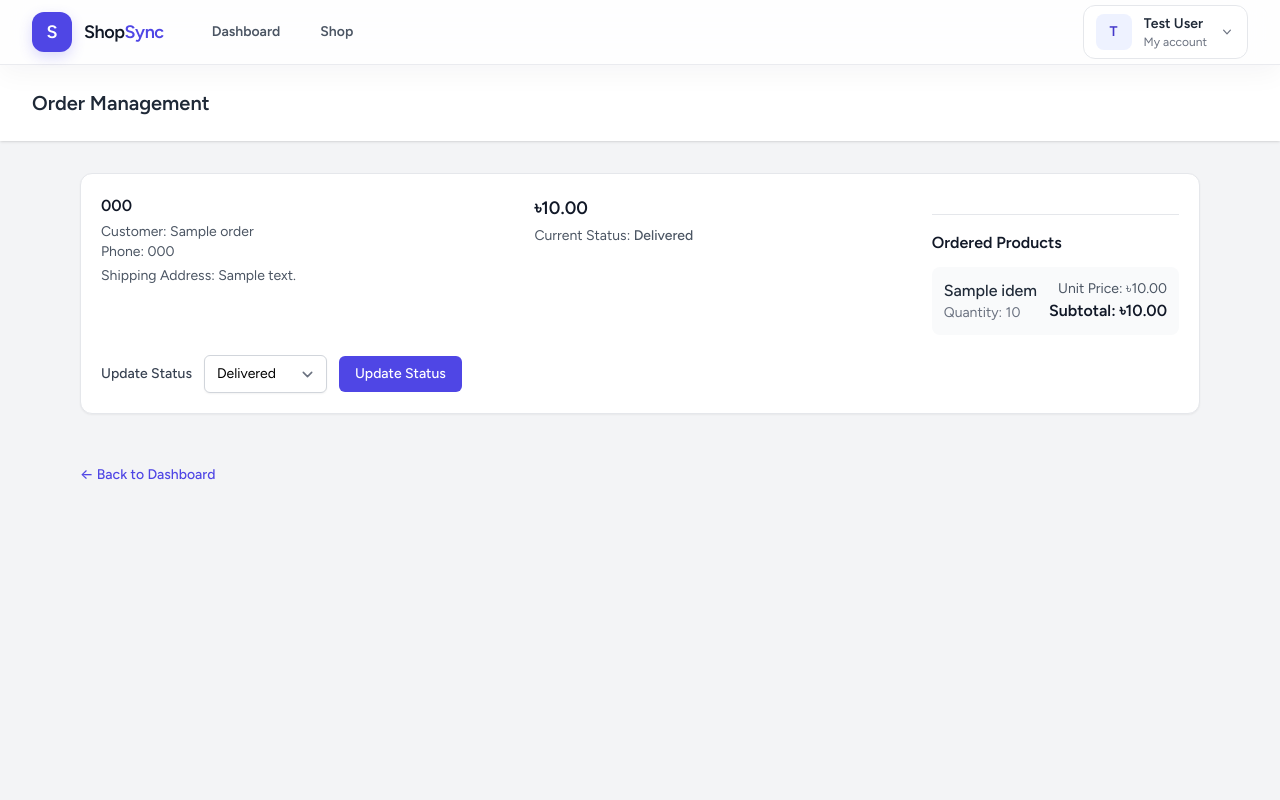
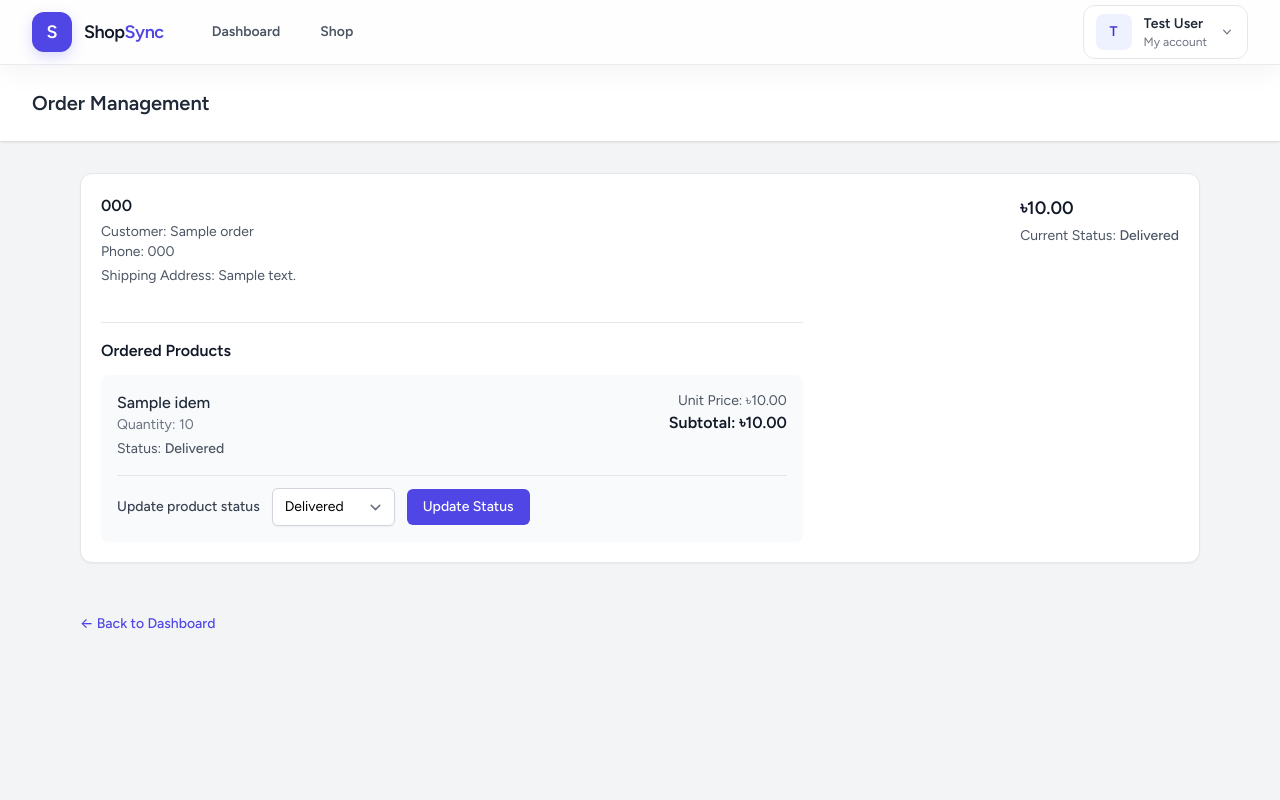
Before and after one commit to jahinhasan/shopsync-a-web-development-project, a Laravel app: page /owner/manage/orders in a window 1280 px wide. Run offline with Laravel 12, Linux system fonts and the light colour scheme; a user stored in the database is signed in; data comes from the database, SQL or seed files in the repository; tables that the repository leaves empty hold one stand-in row (values such as "Sample post"); style sheets or scripts are compiled from the project's sources.

Commit message:
feat: add per-item order fulfillment status

```diff
--- a/app/Http/Controllers/OderController.php
+++ b/app/Http/Controllers/OderController.php
@@ -14,7 +14,10 @@
 {
     public function index(): View
     {
-        $orders = Order::where('user_id', Auth::id())->latest()->paginate(12);
+        $orders = Order::where('user_id', Auth::id())
+            ->with('items')
+            ->latest()
+            ->paginate(12);
 
         return view('order.index', compact('orders'));
     }
@@ -53,6 +56,7 @@
         Order $order
     ): RedirectResponse {
         $validated = $request->validate([
+            'item_id' => ['required', 'integer'],
             'status' => [
                 'required',
                 Rule::in([
@@ -67,13 +71,12 @@
 
         $userId = Auth::id();
 
-        $ownsOrderProduct = $order->items()
+        $item = $order->items()
+            ->whereKey($validated['item_id'])
             ->whereHas('product', function ($query) use ($userId) {
                 $query->where('user_id', $userId);
             })
-            ->exists();
-
-        abort_unless($ownsOrderProduct, 403);
+            ->firstOrFail();
 
         $allowedTransitions = [
             'pending' => ['processing', 'cancelled'],
@@ -83,8 +86,12 @@
             'cancelled' => [],
         ];
 
-        $currentStatus = $order->status;
+        $currentStatus = $item->status;
         $newStatus = $validated['status'];
+
+        if ($currentStatus === $newStatus) {
+            return back()->with('success', 'Item status is unchanged.');
+        }
 
         if (! in_array(
             $newStatus,
@@ -93,18 +100,15 @@
         )) {
             return back()
                 ->withErrors([
-                    'status' => "Cannot change order status from {$currentStatus} to {$newStatus}.",
+                    'status' => "Cannot change item status from {$currentStatus} to {$newStatus}.",
                 ])
                 ->withInput();
         }
 
-
-        $order->update([
-            'status' => $validated['status'],
-        ]);
+        $item->update(['status' => $newStatus]);
 
         return redirect()
             ->route('owner.order.manage')
-            ->with('success', 'Order status updated successfully.');
+            ->with('success', 'Product order status updated successfully.');
     }
 }
--- a/resources/views/order/manage.blade.php
+++ b/resources/views/order/manage.blade.php
@@ -64,7 +64,7 @@
 
                         <div class="space-y-3">
                             @foreach ($order->items as $item)
-                                <div class="flex flex-wrap justify-between gap-3 rounded-lg bg-gray-50 p-3">
+                                <div class="flex flex-wrap justify-between gap-4 rounded-lg bg-gray-50 p-4">
                                     <div>
                                         <p class="font-medium text-gray-800">
                                             {{ $item->product_name }}
@@ -72,6 +72,13 @@
 
                                         <p class="text-sm text-gray-500">
                                             Quantity: {{ $item->quantity }}
+                                        </p>
+
+                                        <p class="mt-1 text-sm text-gray-600">
+                                            Status:
+                                            <span class="font-medium capitalize">
+                                                {{ $item->status }}
+                                            </span>
                                         </p>
                                     </div>
 
@@ -86,26 +93,24 @@
                                             ৳{{ number_format((float) $item->subtotal, 2) }}
                                         </p>
                                     </div>
-                                </div>
-                            @endforeach
-                        </div>
-                    </div>
-                </div>
 
-                {{-- Update Order Status --}}
-                <form method="POST" action="{{ route('owner.orders.update-status', $order) }}"
-                    class="mt-5 flex flex-wrap items-center gap-3">
+                                    <form method="POST"
+                                        action="{{ route('owner.orders.update-status', $order) }}"
+                                        class="flex w-full flex-wrap items-center gap-3 border-t border-gray-200 pt-3">
                                         @csrf
                                         @method('PATCH')
 
-                    <label for="status-{{ $order->id }}" class="text-sm font-medium text-gray-700">
-                        Update Status
+                                        <input type="hidden" name="item_id" value="{{ $item->id }}">
+
+                                        <label for="status-{{ $item->id }}"
+                                            class="text-sm font-medium text-gray-700">
+                                            Update product status
                                         </label>
 
-                    <select id="status-{{ $order->id }}" name="status" required
+                                        <select id="status-{{ $item->id }}" name="status" required
                                             class="rounded-md border-gray-300 text-sm shadow-sm focus:border-indigo-500 focus:ring-indigo-500">
                                             @foreach (['pending', 'processing', 'shipped', 'delivered', 'cancelled'] as $status)
-                            <option value="{{ $status }}" @selected($order->status === $status)>
+                                                <option value="{{ $status }}" @selected($item->status === $status)>
                                                     {{ ucfirst($status) }}
                                                 </option>
                                             @endforeach
@@ -116,6 +121,13 @@
                                             Update Status
                                         </button>
                                     </form>
+                                </div>
+                            @endforeach
+                        </div>
+                    </div>
+                </div>
+
+
 
             </div>
         @empty
--- a/resources/views/order/show.blade.php
+++ b/resources/views/order/show.blade.php
@@ -31,6 +31,10 @@
                 <div class="flex justify-between gap-4 border-b py-3">
                     <div>
                         <p>{{ $item->product_name }}</p>
+                        <p class="mt-1 text-sm text-gray-600">
+                            Fulfillment Status:
+                            <span class="font-medium capitalize">{{ $item->status }}</span>
+                        </p>
                         <p class="text-sm text-gray-500">
                             ৳{{ number_format((float) $item->unit_price, 2) }}
                             × {{ $item->quantity }}
```
Also changed, not shown: app/Http/Controllers/Owner/DashboardController.php (+8 -8 lines), app/Http/Controllers/ReportsController.php (+10 -16 lines), resources/views/order/index.blade.php (+5 -2 lines). Lines whose indentation alone changed are shown as unchanged.
